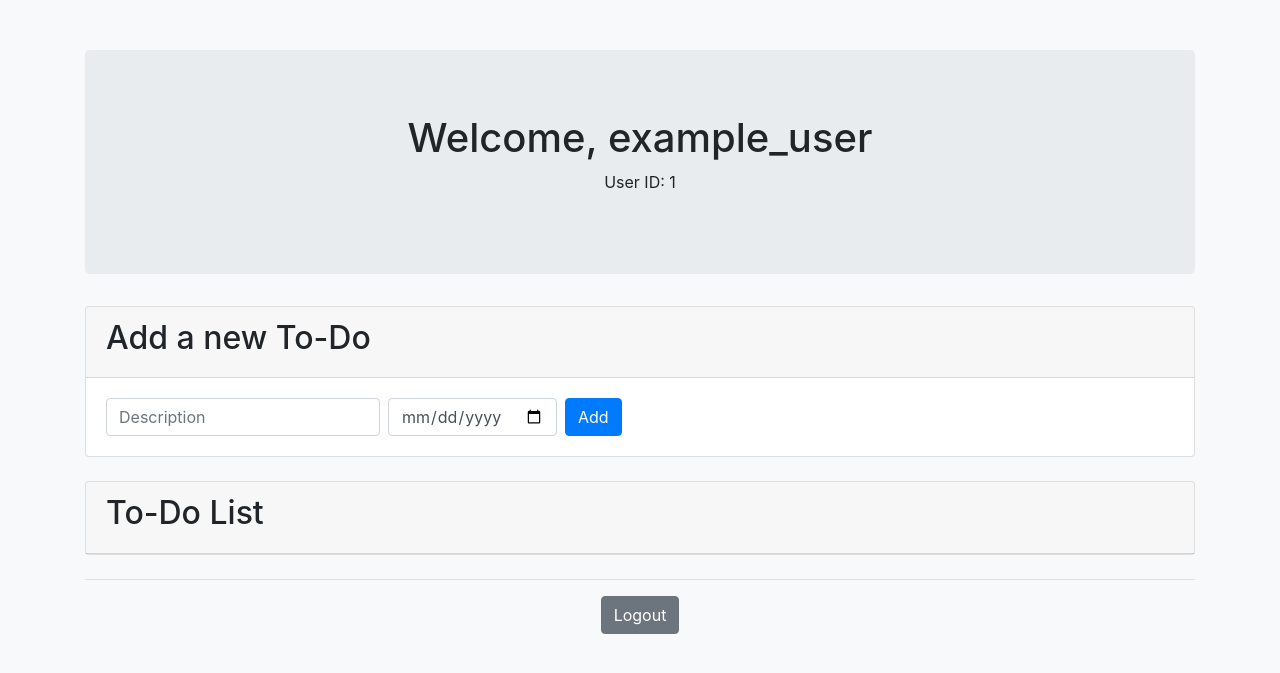
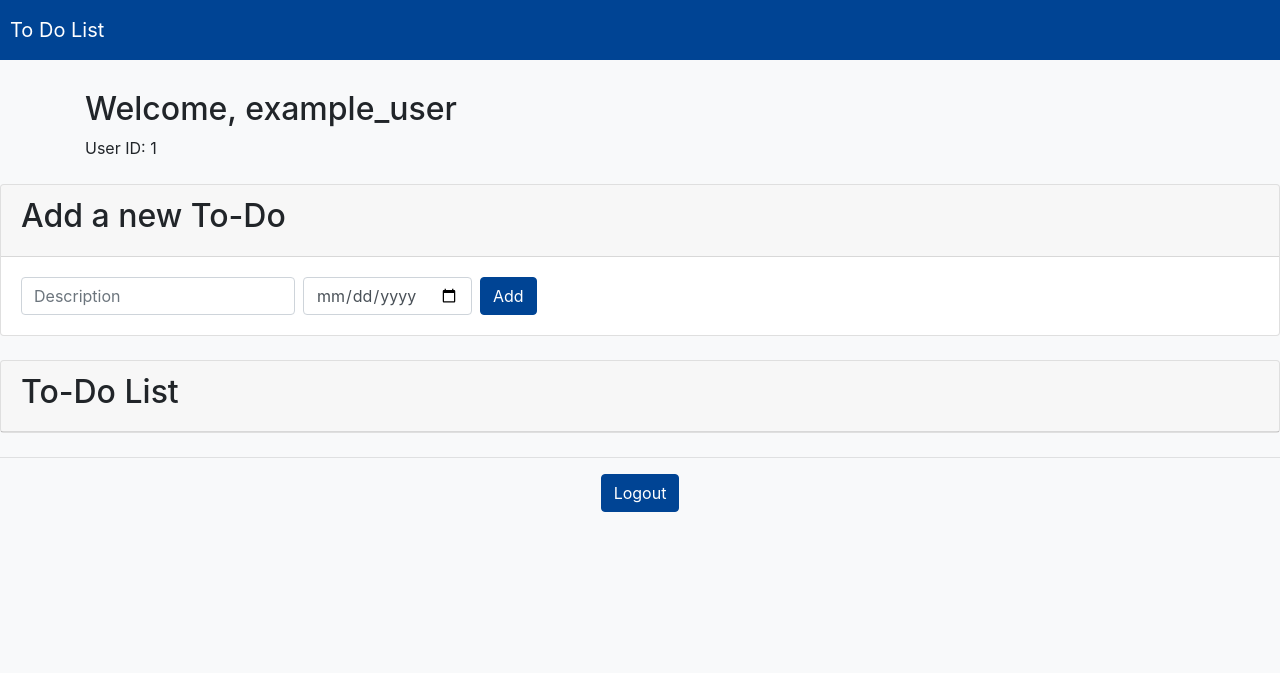
Before and after one commit to imamchris/ToDo, a Flask app: page /dashboard in a window 1280 px wide. Shown: the top 673 px of the page. Run offline with Flask 3, Linux system fonts and the light colour scheme; a user stored in the database is signed in; some libraries are stand-ins or nearby versions.

Commit message:
Fix up the format of the dashboard and index page

```diff
--- a/templates/dashboard.html
+++ b/templates/dashboard.html
@@ -8,9 +8,10 @@
     <style>
         body {
             background-color: #f8f9fa;
+            padding-top: 70px; /* Added padding to avoid content being hidden behind the navbar */
         }
         .container {
-            margin-top: 50px;
+            margin-top: 20px;
         }
         .todo-item {
             display: flex;
@@ -48,14 +49,58 @@
             text-decoration: line-through;
             color: #6c757d;
         }
+        #top {
+            text-align: center;
+            background-color: #4CAF50;
+            padding: 20px;
+            color: white;
+            border-radius: 5px;
+            margin-top: 20px;
+        }
+        #box {
+            background-color: white;
+            padding: 20px;
+            color: #333;
+            margin-top: 20px;
+            border-radius: 5px;
+            box-shadow: 0 0 10px rgba(0, 0, 0, 0.1);
+        }
+        .btn-primary {
+            background-color: #004494;
+            border-color: #004494;
+        }
+        .btn-primary:hover {
+            background-color: #FFD700;
+            border-color: #FFD700;
+        }
+        .btn-secondary {
+            background-color: #004494;
+            border-color: #004494;
+        }
+        .btn-secondary:hover {
+            background-color: #FFD700;
+            border-color: #FFD700;
+            color: white;
+        }
+        .d-flex {
+            justify-content: center;
+            gap: 10px;
+        }
+        .card {
+            margin-bottom: 20px; /* Added margin to separate cards */
+        }
     </style>
 </head>
 <body>
+    <nav class="navbar navbar-expand-lg navbar-light fixed-top" style="background-color: #004494; padding: 10px;">
+        <a class="navbar-brand" href="#" style="color: white;">To Do List</a>
+    </nav>
+
     <div class="container">
-        <div class="jumbotron text-center">
-            <h1>Welcome, {{ username }}</h1>
+        <h2>Welcome, {{ username }}</h2>
         <p>User ID: {{ user_id }}</p>
     </div>
+
     <div class="card mt-4">
         <div class="card-header">
             <h2>Add a new To-Do</h2>
@@ -85,13 +130,11 @@
                         <form action="{{ url_for('complete_todo', todo_id=todo.id) }}" method="post">
                             <input type="checkbox" name="completed" style="transform: scale(1.5);" onchange="this.form.submit()" {% if todo.completed %}checked{% endif %}>
                         </form>
-
                         <form action="{{ url_for('edit_todo', todo_id=todo.id) }}" method="post">
                             <input type="text" name="description" placeholder="New description" class="form-control form-control-sm">
                             <input type="date" name="due_date" class="form-control form-control-sm">
                             <button type="submit" class="btn btn-primary btn-sm">Edit</button>
                         </form>
-
                         <form action="{{ url_for('delete_todo', todo_id=todo.id) }}" method="post">
                             <button type="submit" class="btn btn-danger btn-sm">Delete</button>
                         </form>
@@ -107,7 +150,6 @@
             <button type="submit" class="btn btn-secondary">Logout</button>
         </form>
     </div>
-    </div>
 
     <script src="https://code.jquery.com/jquery-3.5.1.slim.min.js"></script>
     <script src="https://cdn.jsdelivr.net/npm/@popperjs/core@2.5.4/dist/umd/popper.min.js"></script>
```
Also changed, not shown: user_data.db. Lines whose indentation alone changed are shown as unchanged.
